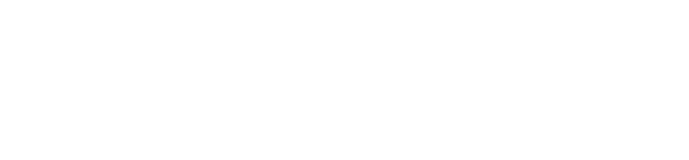
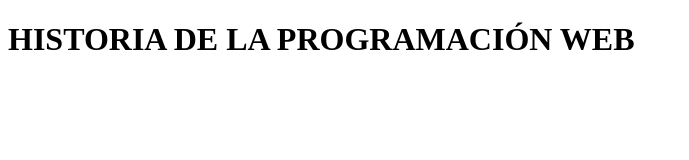
Before and after one commit to pageweb-2024/Biblioteca-del-programador-1.0, a plain HTML site: page historiaweb.html in a window 1280 px wide. Shown: the whole page, without its empty margins (0-689 px from the left). Drawn offline with Linux system fonts and the light colour scheme.

Commit message:
cambios web

```diff
--- a/historiaweb.html
+++ b/historiaweb.html
@@ -6,6 +6,6 @@
     <title>HISTORIA WEB</title>
 </head>
 <body>
-
+    <h1> HISTORIA DE LA PROGRAMACIÓN WEB</h1>
 </body>
 </html>
```
